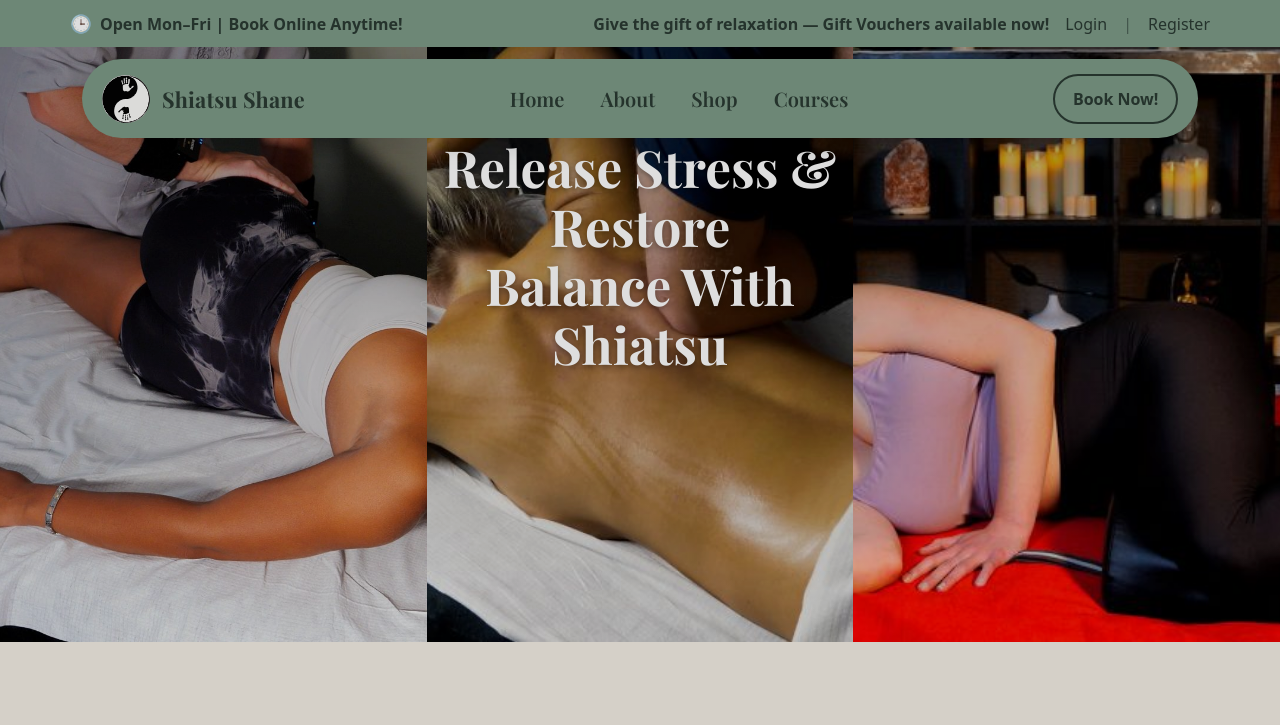
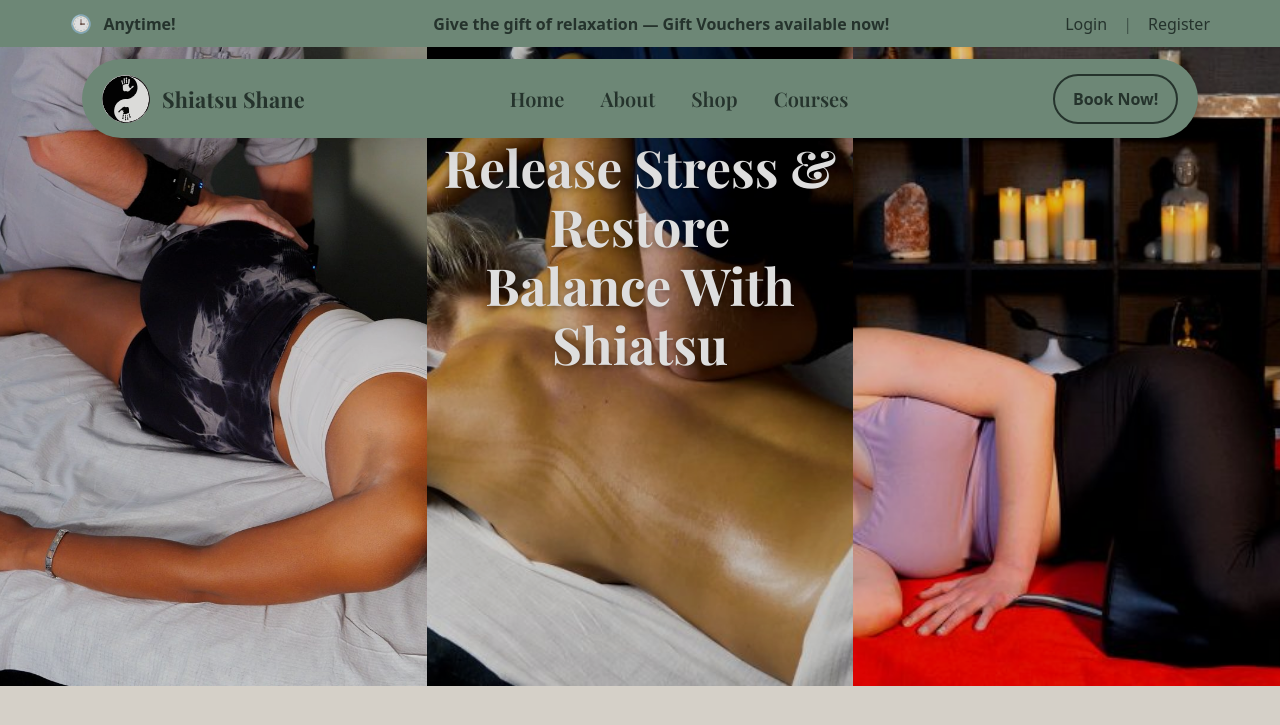
Before and after one commit to VmMaster007/ShiatsuWebsite, a Django app: page / in a window 1280 px wide. Shown: the top 725 px of the page. Run offline with Django 5.2, Linux system fonts and the light colour scheme; some libraries are stand-ins or nearby versions.

Commit message:
animation
animated topbar

```diff
--- a/shiatsushane/website/static/css/formlayout.css
+++ b/shiatsushane/website/static/css/formlayout.css
@@ -17,8 +17,8 @@
 
   /* Header sizing used to tuck hero under both bars
      Tweak these if you still see a thin gap. */
-  --topbar-h: 40px;   /* thin announcement bar */
-  --navbar-h: 96px;   /* rounded main navbar */
+  --topbar-h: 22px;   /* thin announcement bar */
+  --navbar-h: 70px;   /* rounded main navbar */
   --header-h: calc(var(--topbar-h) + var(--navbar-h));
 }
 
@@ -51,12 +51,38 @@
   margin-top: 0;                /* safety: avoid accidental gaps */
 }
 
+.animation-topbar {
+  position: relative;
+  overflow: hidden;           /* hides the text when offscreen */
+  white-space: nowrap;        /* keeps text in one line */
+}
+
+.animation-topbar span {
+  display: inline-block;
+  position: relative;
+  animation: topbarAnimation 6s linear infinite; /* slow + smooth */
+}
+
+/* Keyframes for left-to-right scrolling */
+@keyframes topbarAnimation {
+  0% {
+    transform: translateX(-100%);
+  }
+  100% {
+    transform: translateX(150%);
+  }
+}
+
 /* Optional: if the announcement bar had a bottom border/line,
    removing it prevents a white hairline between bars */
 .topbar,
 .announcement-bar {
   border-bottom: 0 !important;
   box-shadow: none !important;
+}
+
+.voucher{
+  padding-right: 10rem;
 }
 
 /* =========================================================
@@ -74,7 +100,7 @@
 
 /* --- Card --- */
 .auth-card {
-  background: #fff;
+  background: var(--cream-bg);
   width: min(550px, 100%);
   border-radius: 20px;
   padding: 2.5rem 2rem;
@@ -202,7 +228,7 @@
 .hero-overlay {
   position: absolute;
   inset: 0;
-  background: linear-gradient(to bottom, rgba(0,0,0,.25), rgba(0,0,0,0));
+  background: linear-gradient(to bottom, rgba(0,0,0,0), rgba(0,0,0,0)); /* change if wanting darker overlay */
   z-index: 1;
 }
 
--- a/shiatsushane/website/templates/components/navbar.html
+++ b/shiatsushane/website/templates/components/navbar.html
@@ -15,7 +15,7 @@
 
 
     <ul id="primary-menu" class="menu">
-    <li><a href="#home">Home</a></li>
+    <li><a href="{% url 'home' %}">Home</a></li>
     <li><a href="{% url 'about' %}">About</a></li>
     <li><a href="#Shop">Shop</a></li>
     <li><a href="#Courses">Courses</a></li>
--- a/shiatsushane/website/templates/components/topbar.html
+++ b/shiatsushane/website/templates/components/topbar.html
@@ -4,7 +4,7 @@
     <div class="container topbar-inner">
         <div class="topbar-left">
             <span class="topbar-icon" aria-hidden="true">🕒</span>
-<span>Open Mon–Fri | Book Online Anytime!</span>
+            <div class="animation-topbar"><span>Open Mon–Fri | Book Online Anytime!</span></div>
         </div>
         <div class="topbar-right">
             <a class="voucher" href="/vouchers/">Give the gift of relaxation — Gift Vouchers available now!</a>
@@ -13,7 +13,6 @@
 
 
             <a class="auth" href="javascript:void(0)" onclick="show_modal()">Register</a>
-
         </div>
     </div>
 </div>
```
Also changed, not shown: shiatsushane/db.sqlite3, 1 other file. Lines whose indentation alone changed are shown as unchanged.
